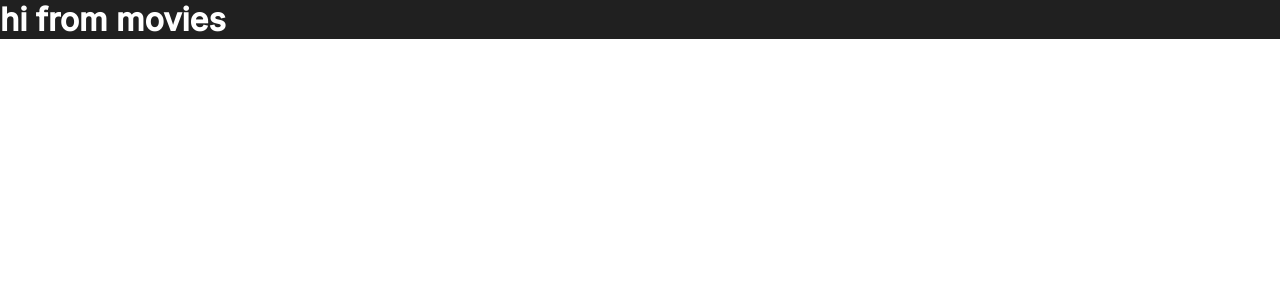
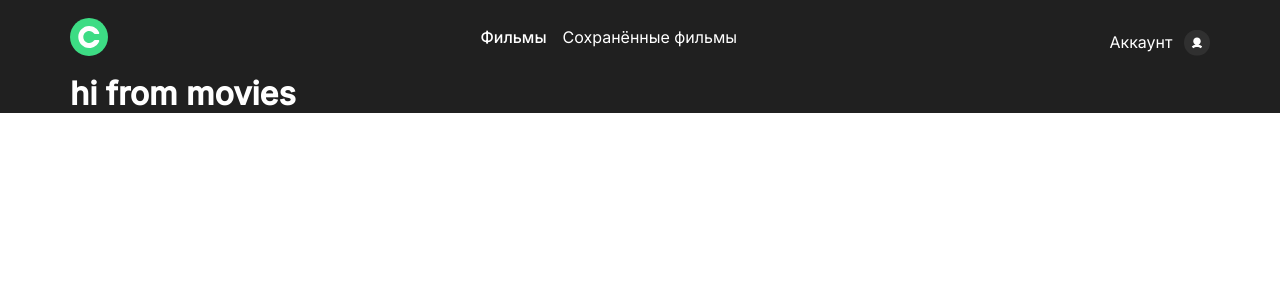
Before and after one commit to vladimir-andrushchenko2/movies-explorer-frontend, a React (Create React App) app: page /movies in a window 1280 px wide. Shown: the top 300 px of the page. Built offline with nearby package versions, Linux system fonts and the light colour scheme.

Commit message:
styled header

```diff
--- a/src/components/App/App.css
+++ b/src/components/App/App.css
@@ -34,6 +34,11 @@ ul {
   margin: auto;
 }
 
+a {
+  text-decoration: none;
+  color: white;
+}
+
 @media screen and (max-width: 1068px) {
   .container {
     max-width: 668px;
--- a/src/components/Common/Footer/Footer.css
+++ b/src/components/Common/Footer/Footer.css
@@ -27,8 +27,3 @@
 .footer__links-item:not(:first-child) {
   margin-left: 20px;
 }
-
-.footer__link {
-  text-decoration: none;
-  color: white;
-}
--- /dev/null
+++ b/src/components/Common/Header/Header.css
@@ -0,0 +1,36 @@
+.header {
+  padding: 18px 0;
+  display: flex;
+  align-items: center;
+  justify-content: space-between;
+}
+
+.header__nav-links {
+  display: flex;
+}
+
+.header__nav-links-item:not(:first-child) {
+  margin-left: 16px;
+}
+
+.header__nav-link_active {
+  font-weight: 500;
+}
+
+.header__account-link {
+  font-size: 13px;
+  line-height: 18px;
+}
+
+.header__profile-icon {
+  display: inline-block;
+  width: 26px;
+  height: 26px;
+  background-color: var(--off-white-lighter);
+  transform: translateY(30%);
+  margin-left: 7px;
+  border-radius: 50%;
+  background-image: url('../../../assets/ui/profile-link-icon.svg');
+  background-repeat: no-repeat;
+  background-position: center;
+}
--- a/src/components/Common/Header/Header.tsx
+++ b/src/components/Common/Header/Header.tsx
@@ -1,5 +1,36 @@
+import logo from '../../../assets/logo.svg'
+import './Header.css'
+import { NavLink } from 'react-router-dom'
+
+function getNavLinkClass({ isActive }: { isActive: boolean }) {
+  return isActive
+    ? 'header__nav-link header__nav-link_active'
+    : 'header__nav-link'
+}
+
 function Header() {
-  return <p>header</p>
+  return (
+    <header className="header">
+      <img src={logo} alt="logo" />
+      <nav className="header__nav">
+        <ul className="header__nav-links">
+          <li className="header__nav-links-item">
+            <NavLink to="/movies" className={getNavLinkClass}>
+              Фильмы
+            </NavLink>
+          </li>
+          <li className="header__nav-links-item">
+            <NavLink to="/saved-movies" className={getNavLinkClass}>
+              Сохранённые фильмы
+            </NavLink>
+          </li>
+        </ul>
+      </nav>
+      <NavLink className={getNavLinkClass} to="/profile">
+        Аккаунт <span className="header__profile-icon"></span>
+      </NavLink>
+    </header>
+  )
 }
 
 export default Header
--- a/src/components/Main/Portfolio/Portfolio.css
+++ b/src/components/Main/Portfolio/Portfolio.css
@@ -23,5 +23,4 @@
 .portfolio__link {
   font-size: 30px;
   line-height: 50px;
-  text-decoration: none;
 }
--- a/src/components/Movies/Movies.tsx
+++ b/src/components/Movies/Movies.tsx
@@ -1,3 +1,10 @@
+import Header from '../Common/Header/Header'
+
 export default function Movies() {
-  return <h1>hi from movies</h1>
+  return (
+    <div className="movies-page container">
+      <Header />
+      <h1>hi from movies</h1>
+    </div>
+  )
 }
```
Also changed, not shown: src/assets/ui/profile-link-icon.svg (added).
